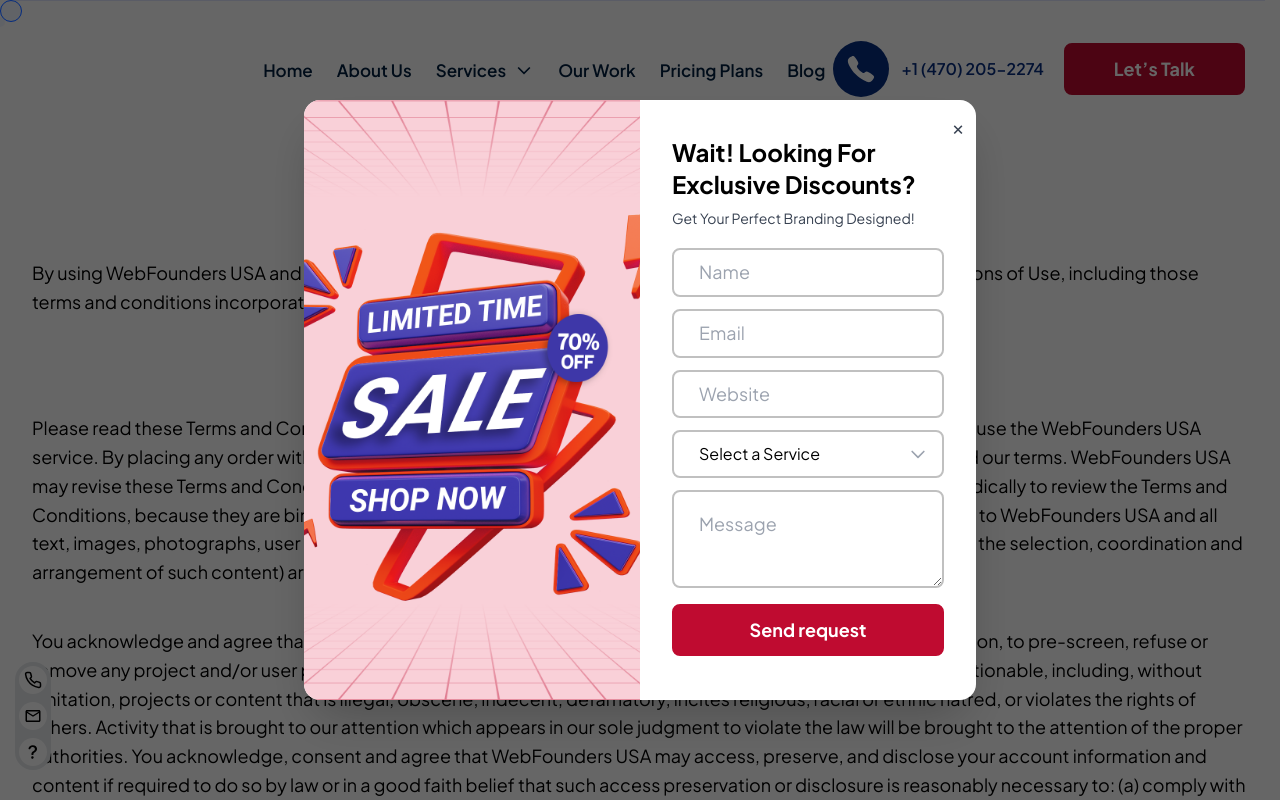
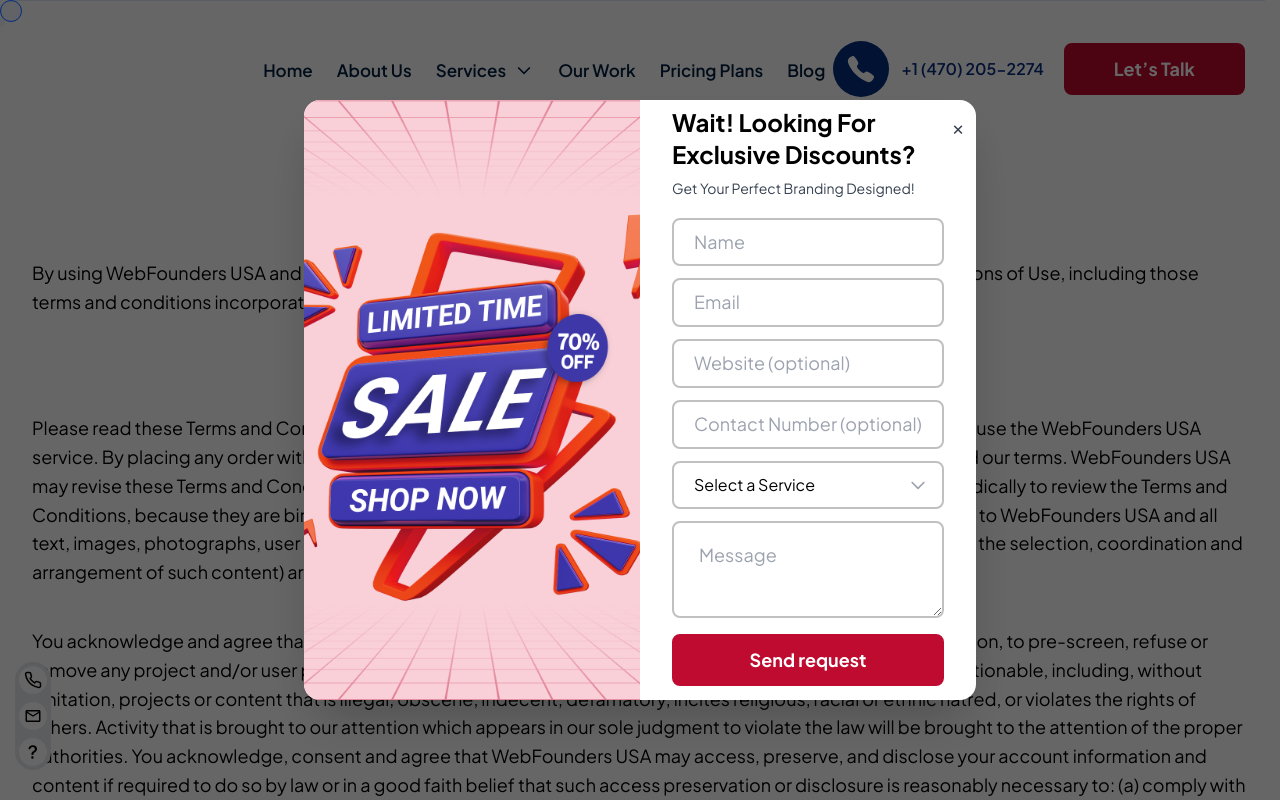
Before and after one commit to BemBexLab/NextPro, a Next.js app: page /terms in a window 1280 px wide. Shown: the top 800 px of the page. Built offline with nearby package versions, Linux system fonts and the light colour scheme; grey boxes are pictures that could not be loaded.

Commit message:
updating all forms making website input field optional and add contact number field

```diff
--- a/src/app/api/submit/route.js
+++ b/src/app/api/submit/route.js
@@ -4,23 +4,33 @@ const prisma = new PrismaClient()
 export async function POST(request) {
   try {
     const body = await request.json()
-    console.log('Request body:', body) // <--- LOG BODY
-    const { name, email, website, service, message } = body
+    console.log('Request body:', body)
 
-    if (!name || !email || !website || !service || !message) {
-      console.log('Missing field:', { name, email, website, service, message })
+    // Destructure contactNumber and website as optional
+    const { name, email, website, contactNumber, service, message } = body
+
+    // Only name, email, service, and message are required
+    if (!name || !email || !service || !message) {
+      console.log('Missing field:', { name, email, service, message })
       return Response.json({ success: false, error: 'Missing required fields.' }, { status: 400 })
     }
 
     const submission = await prisma.submission.create({
-      data: { name, email, website, service, message }
+      data: {
+        name,
+        email,
+        website: website || null,               // Save null if empty
+        contactNumber: contactNumber || null,   // Save null if empty
+        service,
+        message,
+      }
     })
 
-    console.log('Submission successful:', submission) // <--- LOG SUCCESS
+    console.log('Submission successful:', submission)
 
     return Response.json({ success: true, submission })
   } catch (error) {
-    console.error('API error:', error) // <--- LOG ERROR
+    console.error('API error:', error)
     return Response.json({ success: false, error: error.message }, { status: 500 })
   }
 }
--- a/src/components/popupform/ContactPopup.js
+++ b/src/components/popupform/ContactPopup.js
@@ -11,6 +11,7 @@ export default function ContactPopup() {
   const [name, setName] = useState("");
   const [email, setEmail] = useState("");
   const [website, setWebsite] = useState("");
+  const [contactNumber, setContactNumber] = useState("");
   const [service, setService] = useState("");
   const [message, setMessage] = useState("");
   const [status, setStatus] = useState("");
@@ -27,7 +28,7 @@ export default function ContactPopup() {
       const res = await fetch("/api/submit", {
         method: "POST",
         headers: { "Content-Type": "application/json" },
-        body: JSON.stringify({ name, email, website, service, message }),
+        body: JSON.stringify({ name, email, website, contactNumber, service, message }),
       });
 
       const data = await res.json();
@@ -36,6 +37,7 @@ export default function ContactPopup() {
         setName("");
         setEmail("");
         setWebsite("");
+        setContactNumber("");
         setService("");
         setMessage("");
       } else {
@@ -84,7 +86,7 @@ export default function ContactPopup() {
               <input
                 type="text"
                 placeholder="Name"
-                className="border-2 border-[#C0C0C0] rounded-lg px-[25px] py-[8px] outline-blue-200 bg-background w-full"
+                className="border-2 border-[#C0C0C0] rounded-lg px-[20px] py-[8px] outline-blue-200 bg-background w-full"
                 value={name}
                 onChange={e => setName(e.target.value)}
                 required
@@ -92,25 +94,33 @@ export default function ContactPopup() {
               <input
                 type="email"
                 placeholder="Email"
-                className="border-2 border-[#C0C0C0] rounded-lg px-[25px] py-[8px] w-full outline-blue-200 bg-background"
+                className="border-2 border-[#C0C0C0] rounded-lg px-[20px] py-[8px] w-full outline-blue-200 bg-background"
                 value={email}
                 onChange={e => setEmail(e.target.value)}
                 required
               />
               <input
                 type="url"
-                placeholder="Website"
-                className="border-2 border-[#C0C0C0] rounded-lg px-[25px] py-[8px] w-full outline-blue-200 bg-background"
+                placeholder="Website (optional)"
+                className="border-2 border-[#C0C0C0] rounded-lg px-[20px] py-[8px] w-full outline-blue-200 bg-background"
                 value={website}
                 onChange={e => setWebsite(e.target.value)}
-                required
+                // Not required
+              />
+              <input
+                type="text"
+                placeholder="Contact Number (optional)"
+                className="border-2 border-[#C0C0C0] rounded-lg px-[20px] py-[8px] w-full outline-blue-200 bg-background"
+                value={contactNumber}
+                onChange={e => setContactNumber(e.target.value)}
+                // Not required
               />
               <div className="relative">
                 <select
                   value={service}
                   onChange={e => setService(e.target.value)}
                   required
-                  className="border-2 border-[#C0C0C0] rounded-lg px-[25px] h-12 w-full outline-blue-200 bg-background text-base appearance-none pr-10"
+                  className="border-2 border-[#C0C0C0] rounded-lg px-[20px] h-12 w-full outline-blue-200 bg-background text-base appearance-none pr-10"
                 >
                   <option value="" disabled>Select a Service</option>
                   <option value="Search Engine Optimization">Search Engine Optimization</option>
--- a/src/components/sections/ContactFormTwo.jsx
+++ b/src/components/sections/ContactFormTwo.jsx
@@ -5,19 +5,12 @@ import { Button } from '../ui/button'
 import Title from '../ui/title'
 import Image from 'next/image'
 import { cn } from '@/lib/utils'
-import {
-  Select,
-  SelectTrigger,
-  SelectValue,
-  SelectContent,
-  SelectItem,
-} from "@/components/ui/select";
-
 
 const ContactFormTwo = () => {
     const [name, setName] = useState('');
     const [email, setEmail] = useState('');
     const [website, setWebsite] = useState('');
+    const [contactNumber, setContactNumber] = useState('');
     const [service, setService] = useState('');
     const [message, setMessage] = useState('');
     const [status, setStatus] = useState('');
@@ -25,6 +18,7 @@ const ContactFormTwo = () => {
     const handleSubmit = async (e) => {
         e.preventDefault();
         setStatus('Sending...');
+        // Submit all fields, website and contactNumber are optional
         const res = await fetch('/api/submit', {
             method: 'POST',
             headers: { 'Content-Type': 'application/json' },
@@ -32,6 +26,7 @@ const ContactFormTwo = () => {
                 name,
                 email,
                 website,
+                contactNumber,
                 service,
                 message,
             }),
@@ -41,6 +36,7 @@ const ContactFormTwo = () => {
             setName('');
             setEmail('');
             setWebsite('');
+            setContactNumber('');
             setService('');
             setMessage('');
         } else {
@@ -87,14 +83,25 @@ const ContactFormTwo = () => {
                                 <div className='w-full'>
                                     <input
                                         type="url"
-                                        placeholder="Website"
+                                        placeholder="Website (optional)"
                                         className="border-2 border-[#C0C0C0] rounded-lg px-[25px] py-[18px] max-h-12.5 w-full outline-blue-200 bg-background"
                                         value={website}
                                         onChange={e => setWebsite(e.target.value)}
-                                        required
+                                        // Not required anymore
                                     />
                                 </div>
-                                <div className="w-full relative">
+                                <div className='w-full'>
+                                    <input
+                                        type="text"
+                                        placeholder="Contact Number (optional)"
+                                        className="border-2 border-[#C0C0C0] rounded-lg px-[25px] py-[18px] max-h-12.5 w-full outline-blue-200 bg-background"
+                                        value={contactNumber}
+                                        onChange={e => setContactNumber(e.target.value)}
+                                        // Not required
+                                    />
+                                </div>
+                            </div>
+                            <div className="w-full relative mb-3">
                                 <select
                                     value={service}
                                     onChange={e => setService(e.target.value)}
@@ -108,7 +115,6 @@ const ContactFormTwo = () => {
                                     <option value="Affiliate Marketing">Affiliate Marketing</option>
                                     <option value="Email Marketing">Email Marketing</option>
                                 </select>
-  {/* Custom dropdown arrow */}
                                 <svg
                                     className="pointer-events-none absolute right-4 top-1/2 transform -translate-y-1/2 w-5 h-5 text-gray-400"
                                     fill="none"
@@ -119,9 +125,6 @@ const ContactFormTwo = () => {
                                 >
                                     <path strokeLinecap="round" strokeLinejoin="round" d="M19 9l-7 7-7-7" />
                                 </svg>
-</div>
-
-
                             </div>
                             <div className='mb-3'>
                                 <textarea
--- a/src/components/sections/pricing/priceCardTwo.jsx
+++ b/src/components/sections/pricing/priceCardTwo.jsx
@@ -130,6 +130,7 @@ const OrderDialog = () => {
   const [name, setName] = useState('');
   const [email, setEmail] = useState('');
   const [website, setWebsite] = useState('');
+  const [contactNumber, setContactNumber] = useState('');
   const [service, setService] = useState('');
   const [message, setMessage] = useState('');
   const [status, setStatus] = useState('');
@@ -137,7 +138,6 @@ const OrderDialog = () => {
   const handleSubmit = async (e) => {
     e.preventDefault();
     setStatus('Sending...');
-    // You should replace this endpoint with your own
     const res = await fetch('/api/submit', {
       method: 'POST',
       headers: { 'Content-Type': 'application/json' },
@@ -145,6 +145,7 @@ const OrderDialog = () => {
         name,
         email,
         website,
+        contactNumber,
         service,
         message,
       }),
@@ -154,6 +155,7 @@ const OrderDialog = () => {
       setName('');
       setEmail('');
       setWebsite('');
+      setContactNumber('');
       setService('');
       setMessage('');
     } else {
@@ -217,14 +219,23 @@ const OrderDialog = () => {
               <div className="w-full">
                 <input
                   type="text"
-              placeholder="Website"
+                  placeholder="Website (optional)"
                   className="bg-white border-2 border-gray-300 font-medium placeholder:text-gray-400 text-black w-full rounded px-2 py-2 h-10 sm:px-3 sm:py-2 sm:h-12 text-sm sm:text-base"
                   value={website}
                   onChange={e => setWebsite(e.target.value)}
-              required
                 />
               </div>
               <div className="w-full">
+                <input
+                  type="text"
+                  placeholder="Contact Number (optional)"
+                  className="bg-white border-2 border-gray-300 font-medium placeholder:text-gray-400 text-black w-full rounded px-2 py-2 h-10 sm:px-3 sm:py-2 sm:h-12 text-sm sm:text-base"
+                  value={contactNumber}
+                  onChange={e => setContactNumber(e.target.value)}
+                />
+              </div>
+            </div>
+            <div className="w-full mt-3 sm:mt-4">
               <select
                 className="bg-white border-2 border-gray-300 font-medium text-black w-full rounded px-2 py-2 h-10 sm:px-3 sm:py-2 sm:h-12 text-sm sm:text-base"
                 value={service}
@@ -238,7 +249,6 @@ const OrderDialog = () => {
                 <option value="Affiliate Marketing">Affiliate Marketing</option>
                 <option value="Email Marketing">Email Marketing</option>
               </select>
-          </div>
             </div>
             <div className='mt-3 sm:mt-4'>
               <textarea
@@ -264,7 +274,5 @@ const OrderDialog = () => {
         </div>
       </DialogContent>
     </Dialog>
-
-
   );
 };
--- a/src/components/sections/subscribes/subscribeTwo.jsx
+++ b/src/components/sections/subscribes/subscribeTwo.jsx
@@ -42,6 +42,7 @@ const Form = () => {
     const [name, setName] = useState('');
     const [email, setEmail] = useState('');
     const [website, setWebsite] = useState('');
+    const [contactNumber, setContactNumber] = useState('');
     const [service, setService] = useState('');
     const [message, setMessage] = useState('');
     const [status, setStatus] = useState('');
@@ -56,6 +57,7 @@ const Form = () => {
                 name,
                 email,
                 website,
+                contactNumber,
                 service,
                 message,
             }),
@@ -65,6 +67,7 @@ const Form = () => {
             setName('');
             setEmail('');
             setWebsite('');
+            setContactNumber('');
             setService('');
             setMessage('');
         } else {
@@ -122,14 +125,25 @@ const Form = () => {
           <div className="w-full">
             <input
               type="text"
-              placeholder="Website"
+              placeholder="Website (optional)"
               className="bg-white border-2 border-gray-300 font-medium placeholder:text-gray-400 text-black w-full rounded px-2 py-2 h-10 sm:px-3 sm:py-2 sm:h-12 text-sm sm:text-base"
               value={website}
               onChange={e => setWebsite(e.target.value)}
-              required
+              // not required
             />
           </div>
           <div className="w-full">
+            <input
+              type="text"
+              placeholder="Contact Number (optional)"
+              className="bg-white border-2 border-gray-300 font-medium placeholder:text-gray-400 text-black w-full rounded px-2 py-2 h-10 sm:px-3 sm:py-2 sm:h-12 text-sm sm:text-base"
+              value={contactNumber}
+              onChange={e => setContactNumber(e.target.value)}
+              // not required
+            />
+          </div>
+        </div>
+        <div className="w-full mt-3 sm:mt-4">
           <select
             className="bg-white border-2 border-gray-300 font-medium text-black w-full rounded px-2 py-2 h-10 sm:px-3 sm:py-2 sm:h-12 text-sm sm:text-base"
             value={service}
@@ -143,7 +157,6 @@ const Form = () => {
             <option value="Affiliate Marketing">Affiliate Marketing</option>
             <option value="Email Marketing">Email Marketing</option>
           </select>
-          </div>
         </div>
         <div className='mt-3 sm:mt-4'>
           <textarea
@@ -169,6 +182,5 @@ const Form = () => {
     </div>
   </DialogContent>
 </Dialog>
-
     )
 }
```
Also changed, not shown: 2 other files (tests, documents, lock files or other folders). Lines whose indentation alone changed are shown as unchanged.
